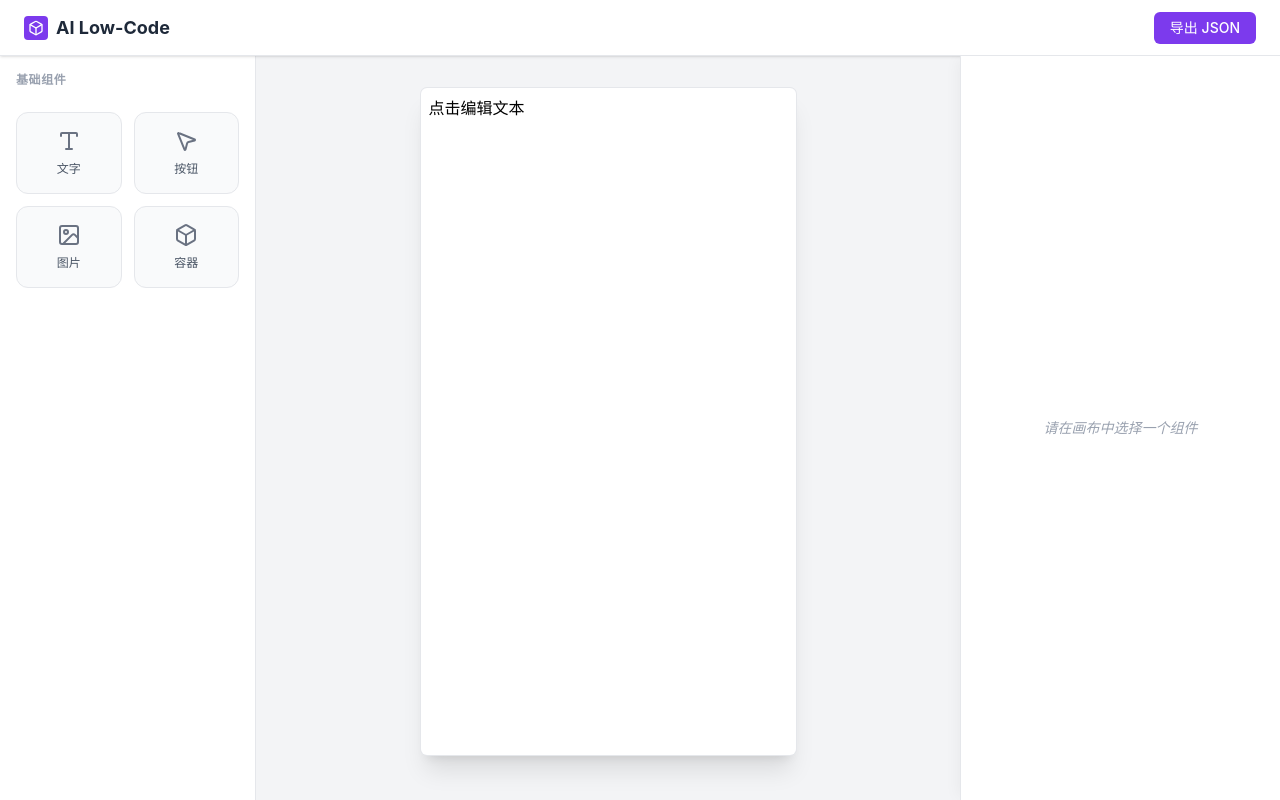
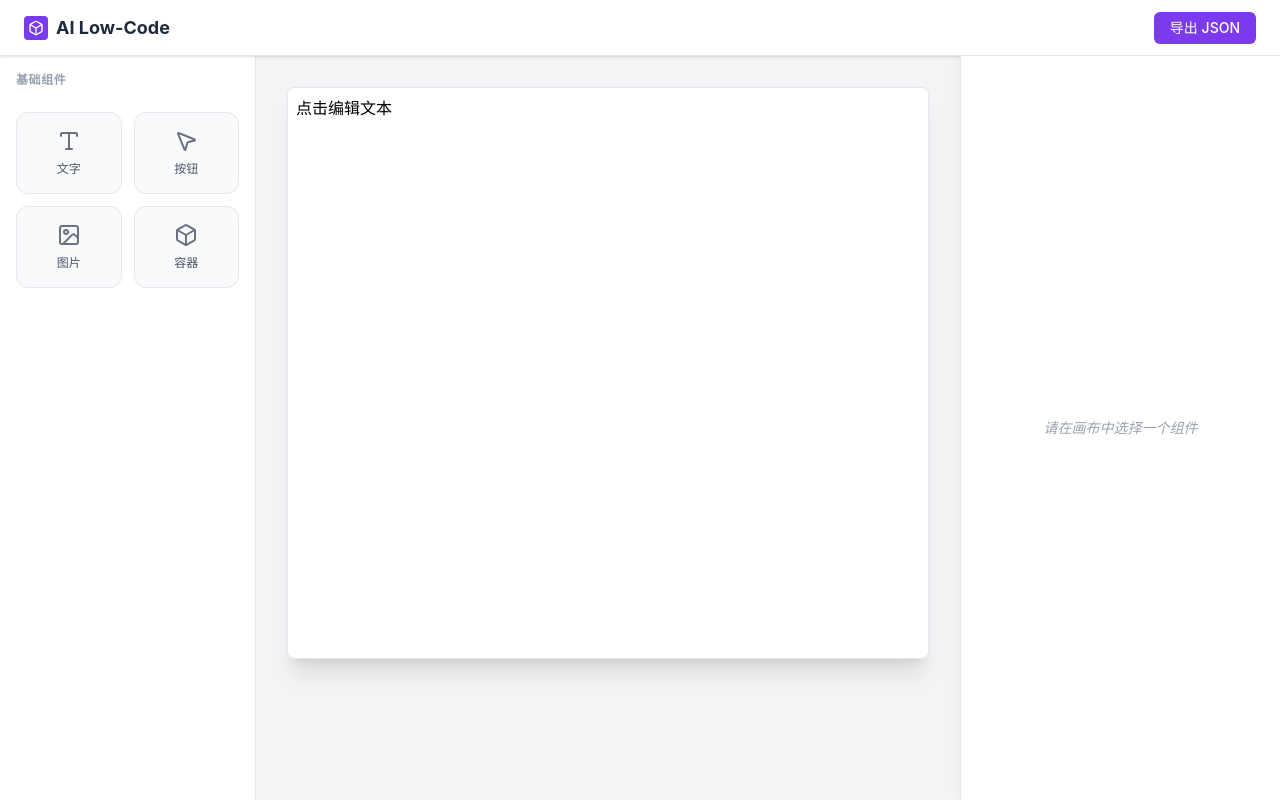
Before and after one commit to CC0150/ai-lowcode-editor, a React (Vite) app: page / in a window 1280 px wide. Both pictures are taken after a click on the button "文字". Built offline with nearby package versions, Linux system fonts and the light colour scheme.

Commit message:
修复了拖拽的小bug

```diff
--- a/src/App.tsx
+++ b/src/App.tsx
@@ -1,34 +1,41 @@
-import { useEditorStore } from './store/useEditorStore';
-import { SetterPanel } from './components/SetterPanel';
-import { Type, MousePointer2, Image as ImageIcon, Box } from 'lucide-react';
-import { SortableWrapper } from './components/SortableWrapper';
+import { useEditorStore } from "./store/useEditorStore";
+import { SetterPanel } from "./components/SetterPanel";
+import { Type, MousePointer2, Image as ImageIcon, Box } from "lucide-react";
+import { SortableWrapper } from "./components/SortableWrapper";
 import {
   DndContext,
-  closestCenter,
+  closestCorners,
   PointerSensor,
   useSensor,
   useSensors,
   type DragEndEvent,
-} from '@dnd-kit/core';
+} from "@dnd-kit/core";
 import {
   SortableContext,
   verticalListSortingStrategy,
-} from '@dnd-kit/sortable';
+} from "@dnd-kit/sortable";
 
 export default function App() {
-  const { components, addComponent, selectedId, selectComponent, reorderComponents } = useEditorStore();
-// 配置拖拽传感器，要求鼠标移动 5 像素才触发拖拽，避免和“点击选中”冲突
+  const {
+    components,
+    addComponent,
+    selectedId,
+    selectComponent,
+    reorderComponents,
+  } = useEditorStore();
+  // 配置拖拽传感器，要求鼠标移动 5 像素才触发拖拽，避免和“点击选中”冲突
   const sensors = useSensors(
     useSensor(PointerSensor, {
       activationConstraint: {
         distance: 5,
       },
-    })
+    }),
   );
 
   // 处理拖拽结束事件
   const handleDragEnd = (event: DragEndEvent) => {
     const { active, over } = event;
+    console.log("拖拽结束", { 拖拽的组件: active.id, 放下的目标: over?.id });
     if (over && active.id !== over.id) {
       const oldIndex = components.findIndex((c) => c.id === active.id);
       const newIndex = components.findIndex((c) => c.id === over.id);
@@ -53,13 +60,15 @@ export default function App() {
       <main className="flex-1 flex overflow-hidden">
         {/* 左侧：物料组件库 */}
         <aside className="w-64 border-r border-gray-200 bg-white p-4 flex flex-col gap-4 overflow-y-auto">
-          <h2 className="text-xs font-bold text-gray-400 uppercase tracking-wider mb-2">基础组件</h2>
+          <h2 className="text-xs font-bold text-gray-400 uppercase tracking-wider mb-2">
+            基础组件
+          </h2>
           <div className="grid grid-cols-2 gap-3">
             {[
-              { type: 'text', icon: Type, label: '文字' },
-              { type: 'button', icon: MousePointer2, label: '按钮' },
-              { type: 'image', icon: ImageIcon, label: '图片' },
-              { type: 'container', icon: Box, label: '容器' },
+              { type: "text", icon: Type, label: "文字" },
+              { type: "button", icon: MousePointer2, label: "按钮" },
+              { type: "image", icon: ImageIcon, label: "图片" },
+              { type: "container", icon: Box, label: "容器" },
             ].map((item) => (
               <button
                 key={item.type}
@@ -67,7 +76,9 @@ export default function App() {
                 className="flex flex-col items-center justify-center p-4 border border-gray-200 rounded-xl hover:border-brand hover:text-brand hover:shadow-sm transition-all group bg-gray-50 hover:bg-white"
               >
                 <item.icon className="w-6 h-6 mb-2 text-gray-500 group-hover:text-brand" />
-                <span className="text-xs font-medium text-gray-600 group-hover:text-brand">{item.label}</span>
+                <span className="text-xs font-medium text-gray-600 group-hover:text-brand">
+                  {item.label}
+                </span>
               </button>
             ))}
           </div>
@@ -79,7 +90,7 @@ export default function App() {
           onClick={() => selectComponent(null)}
         >
           <div
-            className="w-[375px] min-h-[667px] bg-white shadow-xl rounded-md relative overflow-hidden transition-all duration-300 ring-1 ring-gray-200"
+            className="w-[1000px] min-h-[570px] bg-white shadow-xl rounded-md relative overflow-hidden transition-all duration-300 ring-1 ring-gray-200"
             onClick={(e) => e.stopPropagation()}
           >
             {components.length === 0 && (
@@ -91,7 +102,7 @@ export default function App() {
             {/* 核心：拖拽上下文包裹 */}
             <DndContext
               sensors={sensors}
-              collisionDetection={closestCenter}
+              collisionDetection={closestCorners}
               onDragEnd={handleDragEnd}
             >
               {/* 排序上下文，提取组件的 ID 数组 */}
@@ -110,14 +121,22 @@ export default function App() {
                     }}
                   >
                     {/* 根据组件类型渲染具体内容 */}
-                    {comp.type === 'text' && <div>{comp.props.text}</div>}
-                    {comp.type === 'button' && (
+                    {comp.type === "text" && <div>{comp.props.text}</div>}
+                    {comp.type === "button" && (
                       <button className="bg-brand text-white px-4 py-2 rounded shadow-sm w-full">
                         {comp.props.text}
                       </button>
                     )}
-                    {comp.type === 'image' && <div className="bg-gray-200 h-32 flex items-center justify-center text-gray-500 text-sm w-full">图片占位</div>}
-                    {comp.type === 'container' && <div className="min-h-[100px] border border-dashed border-gray-300 p-2 w-full">容器占位</div>}
+                    {comp.type === "image" && (
+                      <div className="bg-gray-200 h-32 flex items-center justify-center text-gray-500 text-sm w-full">
+                        图片占位
+                      </div>
+                    )}
+                    {comp.type === "container" && (
+                      <div className="min-h-[100px] border border-dashed border-gray-300 p-2 w-full">
+                        容器占位
+                      </div>
+                    )}
                   </SortableWrapper>
                 ))}
               </SortableContext>
@@ -127,7 +146,7 @@ export default function App() {
 
         {/* 右侧：属性配置面板 */}
         <aside className="w-80 border-l border-gray-200 bg-white shadow-[-4px_0_15px_-3px_rgba(0,0,0,0.05)] z-10 overflow-y-auto">
-           <SetterPanel />
+          <SetterPanel />
         </aside>
       </main>
     </div>
--- a/src/components/SortableWrapper.tsx
+++ b/src/components/SortableWrapper.tsx
@@ -1,7 +1,7 @@
-import React from 'react';
-import { useSortable } from '@dnd-kit/sortable';
-import { CSS } from '@dnd-kit/utilities';
-import type { ComponentSchema } from '../types/editor';
+import React from "react";
+import { useSortable } from "@dnd-kit/sortable";
+import { CSS } from "@dnd-kit/utilities";
+import { type ComponentSchema } from "../types/editor";
 
 interface Props {
   component: ComponentSchema;
@@ -10,42 +10,47 @@ interface Props {
   children: React.ReactNode;
 }
 
-export const SortableWrapper: React.FC<Props> = ({ component, isSelected, onClick, children }) => {
-  // 使用 dnd-kit 的 sortable hook
+export const SortableWrapper: React.FC<Props> = ({
+  component,
+  isSelected,
+  onClick,
+  children,
+}) => {
   const {
     attributes,
     listeners,
     setNodeRef,
     transform,
     transition,
+    isDragging, // 提取拖拽状态
   } = useSortable({ id: component.id });
 
-  // 处理拖拽时的形变和过渡动画
   const style = {
     ...component.style,
-    transform: CSS.Transform.toString(transform),
-    transition,
+    transform: CSS.Translate.toString(transform), // 必须是 Translate
+    transition, // 使用 dnd-kit 原生的 transition
+    zIndex: isDragging ? 999 : 1,
+    opacity: isDragging ? 0.8 : 1,
   };
 
   return (
     <div
       ref={setNodeRef}
       style={style}
-      // 这里必须绑定 attributes 和 listeners，这样组件才能被鼠标抓取
       {...attributes}
       {...listeners}
       onClick={onClick}
       className={`relative cursor-pointer transition-colors duration-200 ${
         isSelected
-          ? 'ring-2 ring-brand ring-inset bg-brand/5 z-10 shadow-sm'
-          : 'hover:ring-1 hover:ring-brand/50 hover:ring-inset'
+          ? "ring-2 ring-brand ring-inset bg-brand/5 shadow-sm"
+          : "hover:ring-1 hover:ring-brand/50 hover:ring-inset"
       }`}
     >
-      {/* 选中时左侧显示一个小提示条，增加低代码平台的专业感 */}
       {isSelected && (
         <div className="absolute left-0 top-0 bottom-0 w-1 bg-brand" />
       )}
-      {children}
+      {/* 这是一个包裹器，防止拖拽手势和内部的点击冲突 */}
+      <div className="pointer-events-none">{children}</div>
     </div>
   );
 };
```
